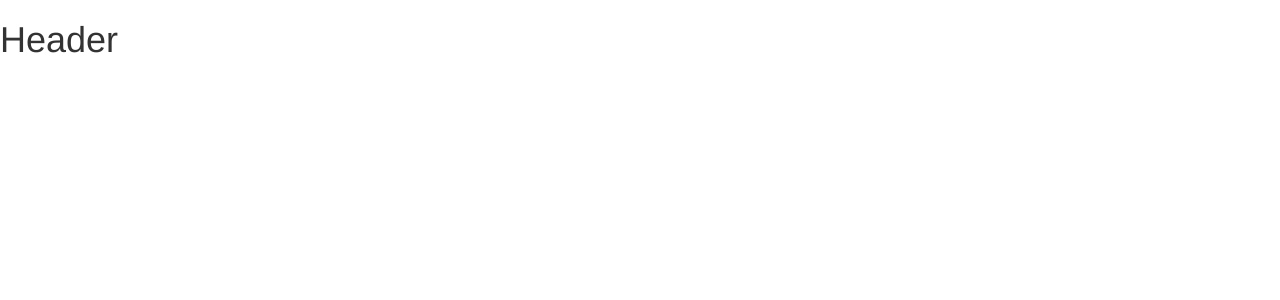
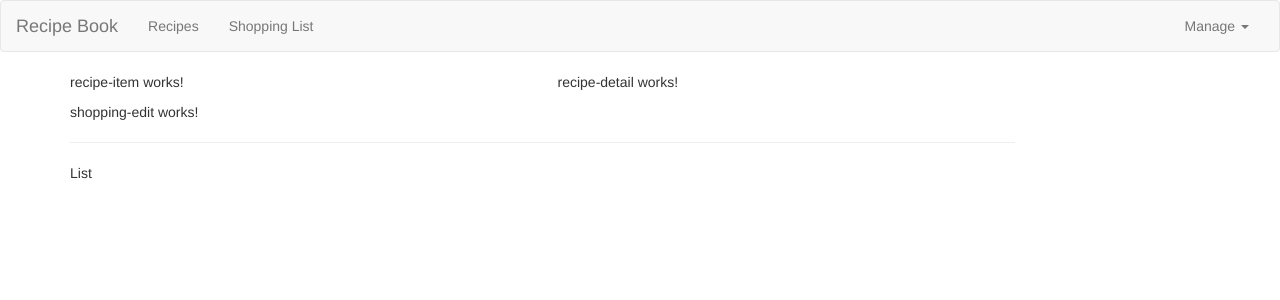
Before and after one commit to matthewbortolin/recipe-app, an Angular app: page / in a window 1280 px wide. Shown: the top 300 px of the page. Built offline with nearby package versions, Linux system fonts and the light colour scheme.

Commit message:
initial layout, header

```diff
--- a/src/app/app.component.html
+++ b/src/app/app.component.html
@@ -3,6 +3,8 @@
 <div class="container">
     <div class="row">
         <div class="col-md-12">
+          <app-recipes></app-recipes>
+          <app-shopping-list></app-shopping-list>
         </div>
     </div>
 </div>
--- a/src/app/header/header.component.html
+++ b/src/app/header/header.component.html
@@ -1 +1,20 @@
-<h1>Header</h1>
+<nav class="navbar navbar-default">
+  <div class="container-fluid">
+    <a href="#" class="navbar-brand">Recipe Book</a>
+  <div class="collapse navbar-collapse">
+    <ul class="nav navbar-nav">
+      <li><a href="#">Recipes</a></li>
+      <li><a href="#">Shopping List</a></li>
+    </ul>
+    <ul class="nav navbar-nav navbar-right">
+      <li class="dropdown">
+        <a href="#" class="dropdown-toggle" role="button">Manage <span class="caret"></span></a>
+        <ul class="dropdown-menu">
+          <li><a href="#">Save Data</a></li>
+          <li><a href="#">Fetch Data</a></li>
+        </ul>
+      </li>
+    </ul>
+  </div>
+  </div>
+</nav>
--- a/src/app/recipes/recipe-list/recipe-list.component.html
+++ b/src/app/recipes/recipe-list/recipe-list.component.html
@@ -1,3 +1 @@
-<p>
-  recipe-list works!
-</p>
+<app-recipe-item></app-recipe-item>
--- a/src/app/recipes/recipes.component.html
+++ b/src/app/recipes/recipes.component.html
@@ -1,3 +1,9 @@
-<p>
-  recipes works!
-</p>
+<div class="row">
+  <div class="col-md-5">
+    <app-recipe-list></app-recipe-list>
+  </div>
+  <div class="col-md-7">
+    <app-recipe-detail></app-recipe-detail>
+  </div>
+</div
+>
--- a/src/app/shopping-list/shopping-list.component.html
+++ b/src/app/shopping-list/shopping-list.component.html
@@ -1,3 +1,6 @@
-<p>
-  shopping-list works!
-</p>
+<div class="row">
+  <div class="col-xs-10">
+    <app-shopping-edit></app-shopping-edit>
+    <hr>
+    <p>List</p>
+</div>
```
